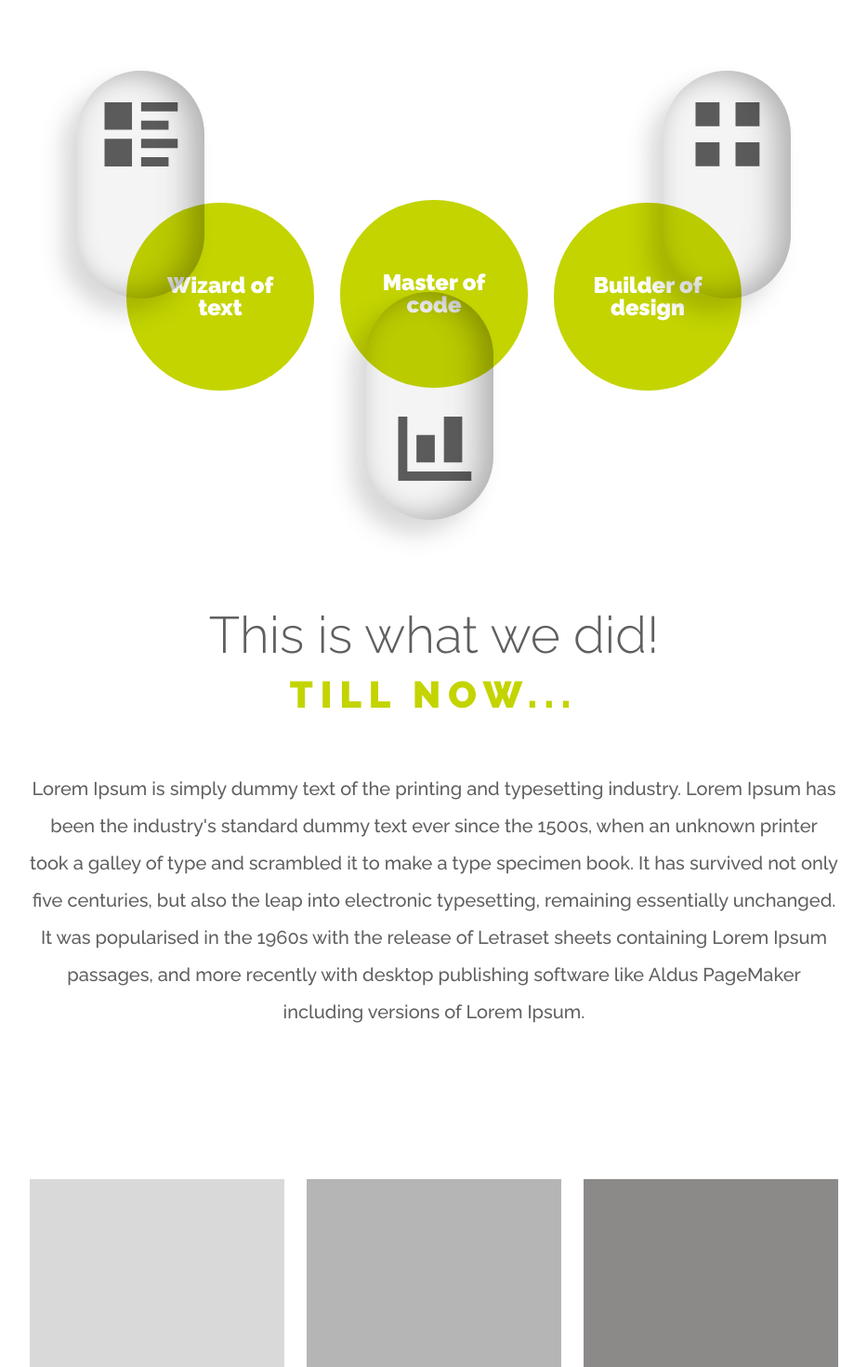
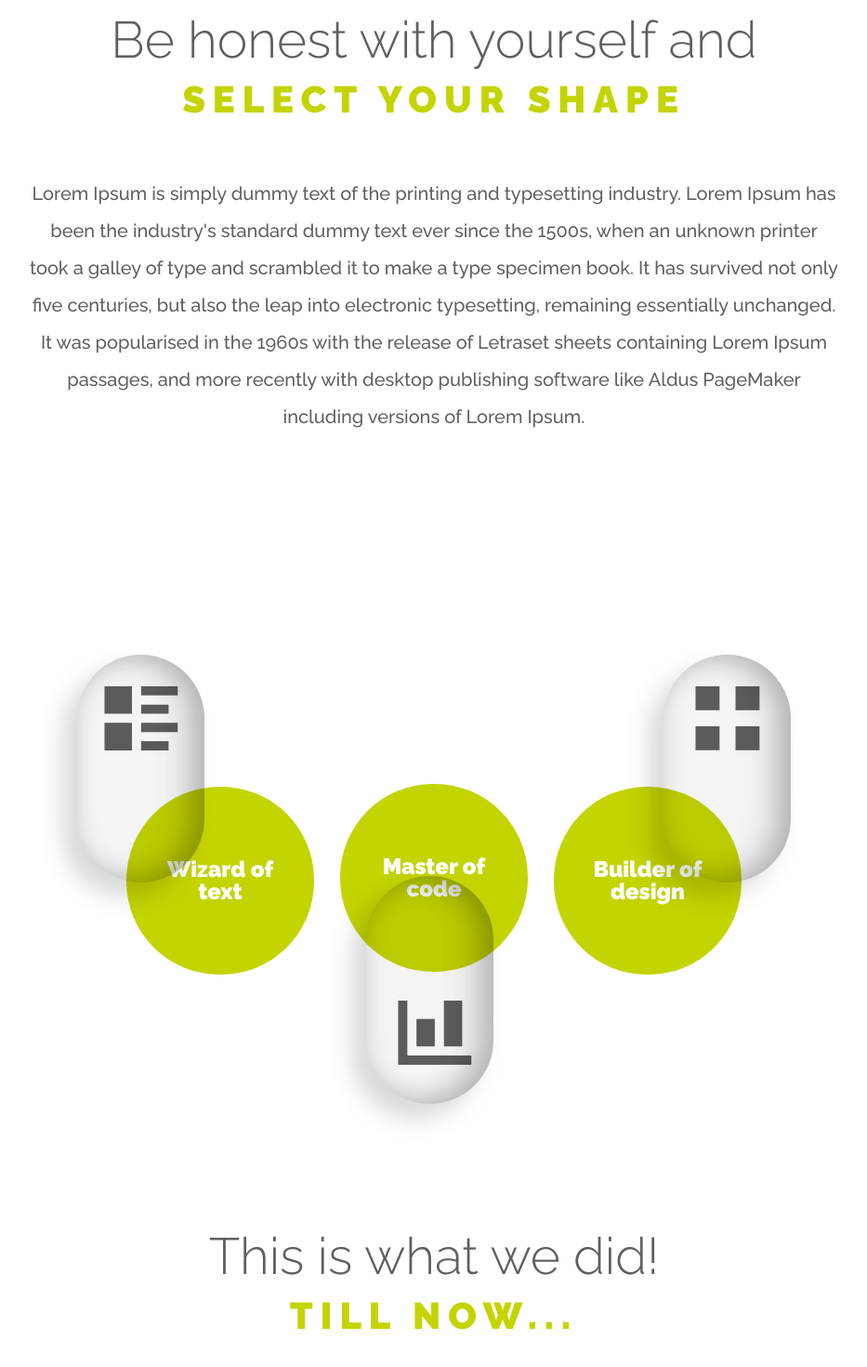
Before and after one commit to kslobodan/shapes, a React (Create React App) app: page / in a window 1280 px wide. Shown: the top 1470 px of the page at 93% size, without its empty margins (173-1106 px from the left). Built offline with nearby package versions, Linux system fonts and the light colour scheme.

Commit message:
added text to options section

```diff
--- a/src/components/Options.module.scss
+++ b/src/components/Options.module.scss
@@ -9,6 +9,7 @@ $transition: 0.5s;
   margin-left: 20%;
   margin-right: 20%;
   height: 80vh;
+  padding-bottom: 5vh;
 
   //   background-color: green;
   // padding: 5%;
--- a/src/components/Options.tsx
+++ b/src/components/Options.tsx
@@ -1,5 +1,6 @@
 import React from "react";
 import styles from "./Options.module.scss";
+import TitleWithText from "./TitleWithText";
 
 const Options = () => {
   const middleElipseStyle = {
@@ -8,8 +9,23 @@ const Options = () => {
     left: 202 / 2 - 137 / 2 - 5 + "px",
   } as const;
 
+  const text = `Lorem Ipsum is simply dummy text of the printing and typesetting
+  industry. Lorem Ipsum has been the industry's standard dummy text ever
+  since the 1500s, when an unknown printer took a galley of type and
+  scrambled it to make a type specimen book. It has survived not only
+  five centuries, but also the leap into electronic typesetting,
+  remaining essentially unchanged. It was popularised in the 1960s with
+  the release of Letraset sheets containing Lorem Ipsum passages, and
+  more recently with desktop publishing software like Aldus PageMaker
+  including versions of Lorem Ipsum.`;
+
   return (
     <section id="options">
+      <TitleWithText
+        title="Be honest with yourself and"
+        underTitle="SELECT YOUR SHAPE"
+        text={text}
+      />
       <div className={styles.content}>
         <div className={styles.content__box}>
           <div className={styles.part}>
--- a/src/components/Portfolio.tsx
+++ b/src/components/Portfolio.tsx
@@ -1,9 +1,25 @@
 import React from "react";
 import styles from "./Portfolio.module.scss";
+import TitleWithText from "./TitleWithText";
 
 const Portfolio = () => {
+  const text = `Lorem Ipsum is simply dummy text of the printing and typesetting
+  industry. Lorem Ipsum has been the industry's standard dummy text ever
+  since the 1500s, when an unknown printer took a galley of type and
+  scrambled it to make a type specimen book. It has survived not only
+  five centuries, but also the leap into electronic typesetting,
+  remaining essentially unchanged. It was popularised in the 1960s with
+  the release of Letraset sheets containing Lorem Ipsum passages, and
+  more recently with desktop publishing software like Aldus PageMaker
+  including versions of Lorem Ipsum.`;
+
   return (
     <section id="portfolio">
+      <TitleWithText
+        title="This is what we did!"
+        underTitle="TILL NOW..."
+        text={text}
+      />
       <div className="section__content">
         <div className={styles.portfolio}>
           <div className={styles.row}>
--- /dev/null
+++ b/src/components/TitleWithText.tsx
@@ -0,0 +1,27 @@
+import React from "react";
+
+interface TitleWithTextProps {
+  title: string;
+  underTitle: string;
+  text: string;
+}
+
+const TitleWithText: React.FC<TitleWithTextProps> = ({
+  title,
+  underTitle,
+  text,
+}) => {
+  return (
+    <div className="section__content">
+      <div className="titles">
+        <h1>{title}</h1>
+        <p className="title__green">{underTitle}</p>
+      </div>
+      <p className="text" style={{ marginTop: "8vh", marginBottom: "20vh" }}>
+        {text}
+      </p>
+    </div>
+  );
+};
+
+export default TitleWithText;
--- a/src/pages/Home.tsx
+++ b/src/pages/Home.tsx
@@ -8,7 +8,7 @@ const Home = () => {
   return (
     <div>
       <Options />
-      <About />
+      {/* <About /> */}
       <Portfolio />
       <Footer />
     </div>
```
